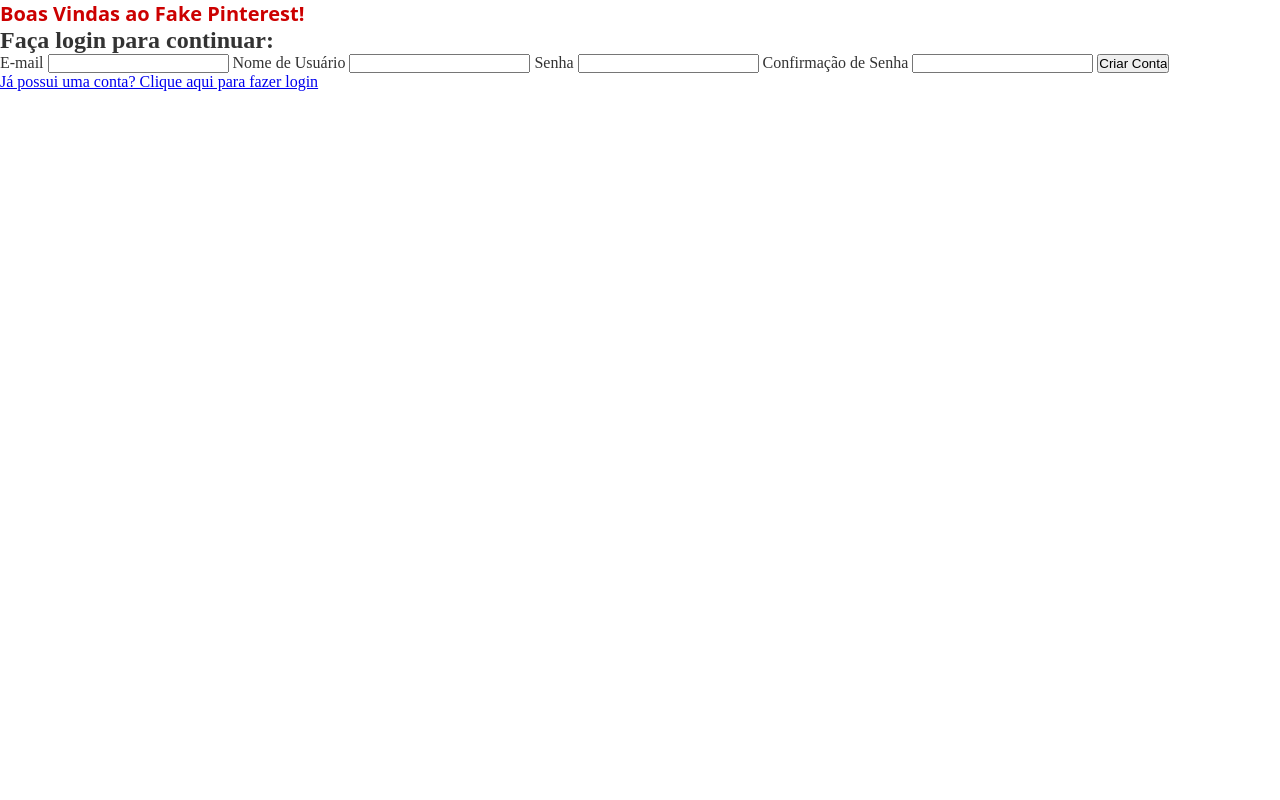
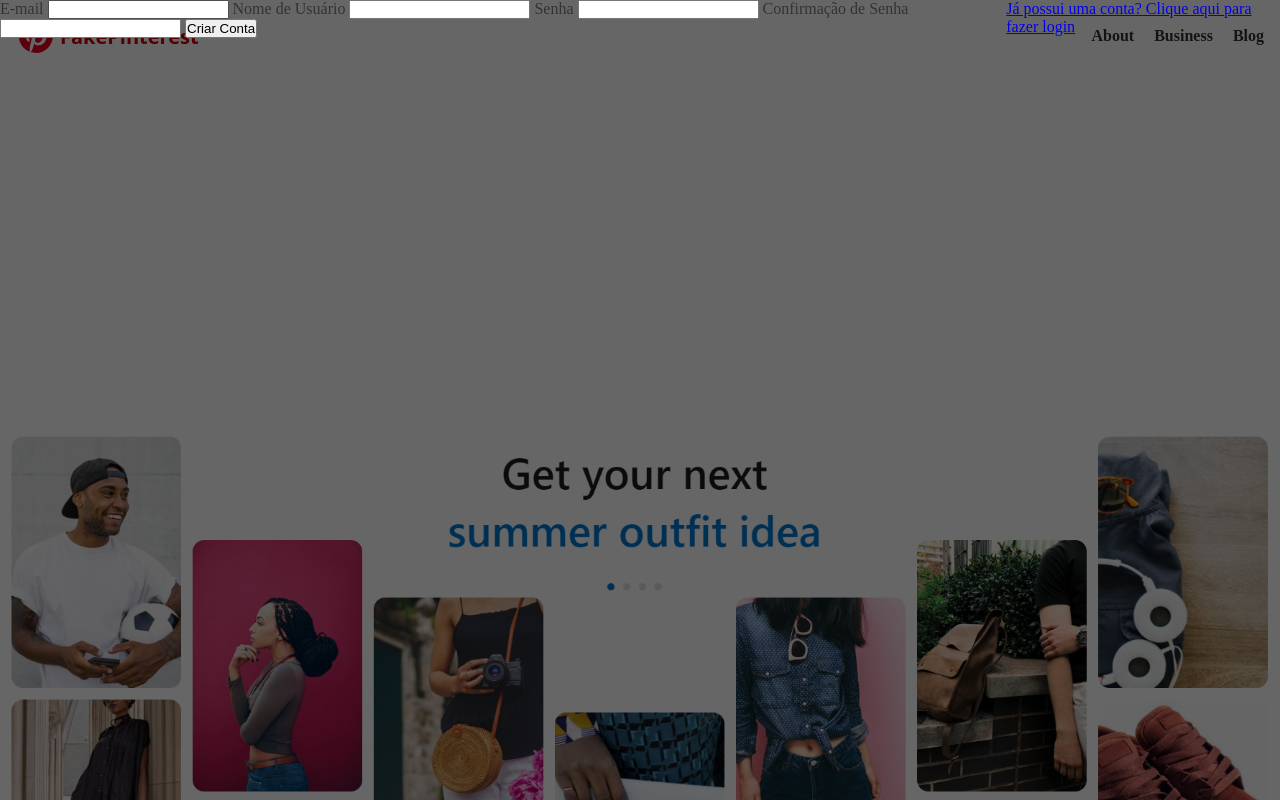
Before and after one commit to imagalhaess/fake-pinterest, a Flask app: page /criar_conta in a window 1280 px wide. Run offline with Flask 3, Linux system fonts and the light colour scheme; some libraries are stand-ins or nearby versions.

Commit message:
Melhorando aparência da homepage

```diff
--- a/fakepinterest/templates/homepage.html
+++ b/fakepinterest/templates/homepage.html
@@ -1,31 +1,94 @@
 <!DOCTYPE html>
-<html lang="pt-br">
+<html lang="pt">
   <head>
     <meta charset="UTF-8" />
+    <meta http-equiv="X-UA-Compatible" content="IE=edge" />
     <meta name="viewport" content="width=device-width, initial-scale=1.0" />
-    <title> {%block titulo%}
-      FakePinterest
-    {% endblock%}
-    </title>
-    <link rel="stylesheet" href="{{ url_for('static', filename='css/style.css')}}">
+    <link
+      rel="stylesheet"
+      href="{{ url_for('static', filename='css/style.css') }}"
+    />
+    <title>{% block titulo %} FakePinterest {% endblock %}</title>
+  </head>
 
-  </head>
   {% block body %}
-  <body>
-    <p><h1>Boas Vindas ao Fake Pinterest!</h1></p>
-    <p><h2>Faça login para continuar:</h2></p>
+  <body class="overflow-hidden">
+    <div class="container">
+      <header>
+        <nav>
+          <div class="logo-pinterest">
+            <svg
+              height="40"
+              viewBox="-3 -3 82 82"
+              width="40"
+              style="display: block"
+            >
+              <title>FakePinterest logo</title>
+              <circle cx="38" cy="38" fill="white" r="40"></circle>
+              <path
+                d="M27.5 71c3.3 1 6.7 1.6 10.3 1.6C57 72.6 72.6 57 72.6 37.8 72.6 18.6 57 3 37.8 3 18.6 3 3 18.6 3 37.8c0 14.8 9.3 27.5 22.4 32.5-.3-2.7-.6-7.2 0-10.3l4-17.2s-1-2-1-5.2c0-4.8 3-8.4 6.4-8.4 3 0 4.4 2.2 4.4 5 0 3-2 7.3-3 11.4C35.6 49 38 52 41.5 52c6.2 0 11-6.6 11-16 0-8.3-6-14-14.6-14-9.8 0-15.6 7.3-15.6 15 0 3 1 6 2.6 8 .3.2.3.5.2 1l-1 3.8c0 .6-.4.8-1 .4-4.4-2-7-8.3-7-13.4 0-11 7.8-21 22.8-21 12 0 21.3 8.6 21.3 20 0 12-7.4 21.6-18 21.6-3.4 0-6.7-1.8-7.8-4L32 61.7c-.8 3-3 7-4.5 9.4z"
+                fill="#e60023"
+                fill-rule="evenodd"
+              ></path>
+            </svg>
+            <h1>FakePinterest</h1>
+          </div>
 
-     {%block formulario%}
-    <form method="POST">
-      {{ form.csrf_token }}
-        {{ form.email.label() }}
-        {{ form.email() }}
-        {{ form.senha.label() }}
-        {{ form.senha() }}
-        {{ form.botao_confirmacao() }}
-    </form>
-    <a href="{{url_for('criar_conta')}}">Não tem uma conta? Clique aqui para criar uma!</a>
-    {%endblock%}
+          <div class="restante-nav">
+            <a href="" class="link-nav">About</a>
+            <a href="" class="link-nav">Business</a>
+            <a href="" class="link-nav">Blog</a>
+          </div>
+        </nav>
+      </header>
+
+      <img
+        src="{{ url_for('static', filename='fotos_site/fundo-login.png') }}"
+        class="bg-imagem-pinterest"
+      />
+
+      <div class="container-popup">
+        {% block formulario %}
+
+        <form method="POST" class="popup">
+          {{ form.csrf_token }}
+          <svg
+            height="40"
+            viewBox="-3 -3 82 82"
+            width="40"
+            style="display: block"
+          >
+            <title>Pinterest logo</title>
+            <circle cx="38" cy="38" fill="white" r="40"></circle>
+            <path
+              d="M27.5 71c3.3 1 6.7 1.6 10.3 1.6C57 72.6 72.6 57 72.6 37.8 72.6 18.6 57 3 37.8 3 18.6 3 3 18.6 3 37.8c0 14.8 9.3 27.5 22.4 32.5-.3-2.7-.6-7.2 0-10.3l4-17.2s-1-2-1-5.2c0-4.8 3-8.4 6.4-8.4 3 0 4.4 2.2 4.4 5 0 3-2 7.3-3 11.4C35.6 49 38 52 41.5 52c6.2 0 11-6.6 11-16 0-8.3-6-14-14.6-14-9.8 0-15.6 7.3-15.6 15 0 3 1 6 2.6 8 .3.2.3.5.2 1l-1 3.8c0 .6-.4.8-1 .4-4.4-2-7-8.3-7-13.4 0-11 7.8-21 22.8-21 12 0 21.3 8.6 21.3 20 0 12-7.4 21.6-18 21.6-3.4 0-6.7-1.8-7.8-4L32 61.7c-.8 3-3 7-4.5 9.4z"
+              fill="#e60023"
+              fill-rule="evenodd"
+            ></path>
+          </svg>
+
+          <h2>Boas Vindas! Faça login para continuar:</h2>
+
+          <div class="div-input">
+            {{ form.email.label(class="label") }} {{ form.email(class="input")
+            }}
+          </div>
+
+          <div class="div-input">
+            {{ form.senha.label(class="label") }} {{ form.senha(class="input")
+            }}
+          </div>
+
+          <div class="div-botao">
+            {{ form.botao_confirmacao(class="botao-login") }}
+            <a href="{{ url_for('criar_conta') }}" class="link-criarconta"
+              >Não tem uma conta? Crie aqui</a
+            >
+          </div>
+        </form>
+        {% endblock %}
+      </div>
+    </div>
   </body>
-  {% endblock%}
+  {% endblock %}
 </html>
```
Also changed, not shown: fakepinterest/static/fotos_site/fundo-login.png (added).
